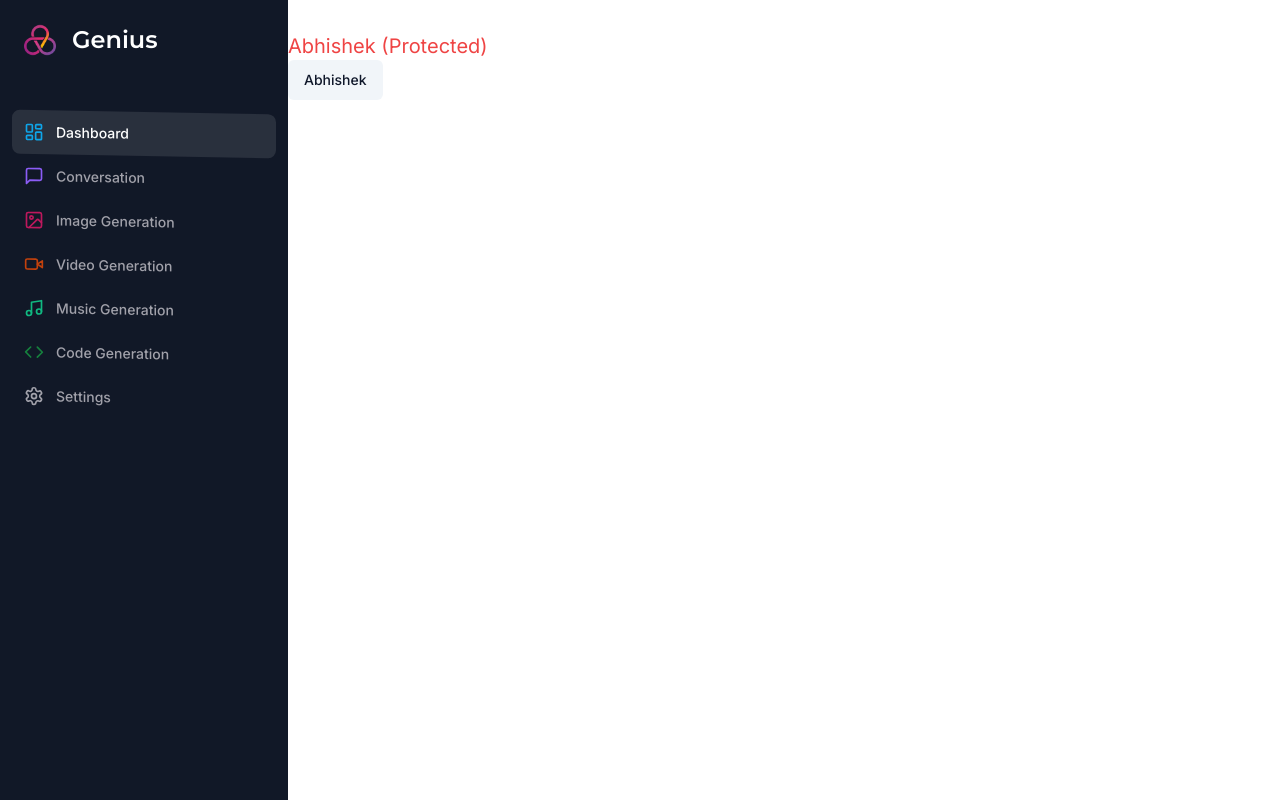
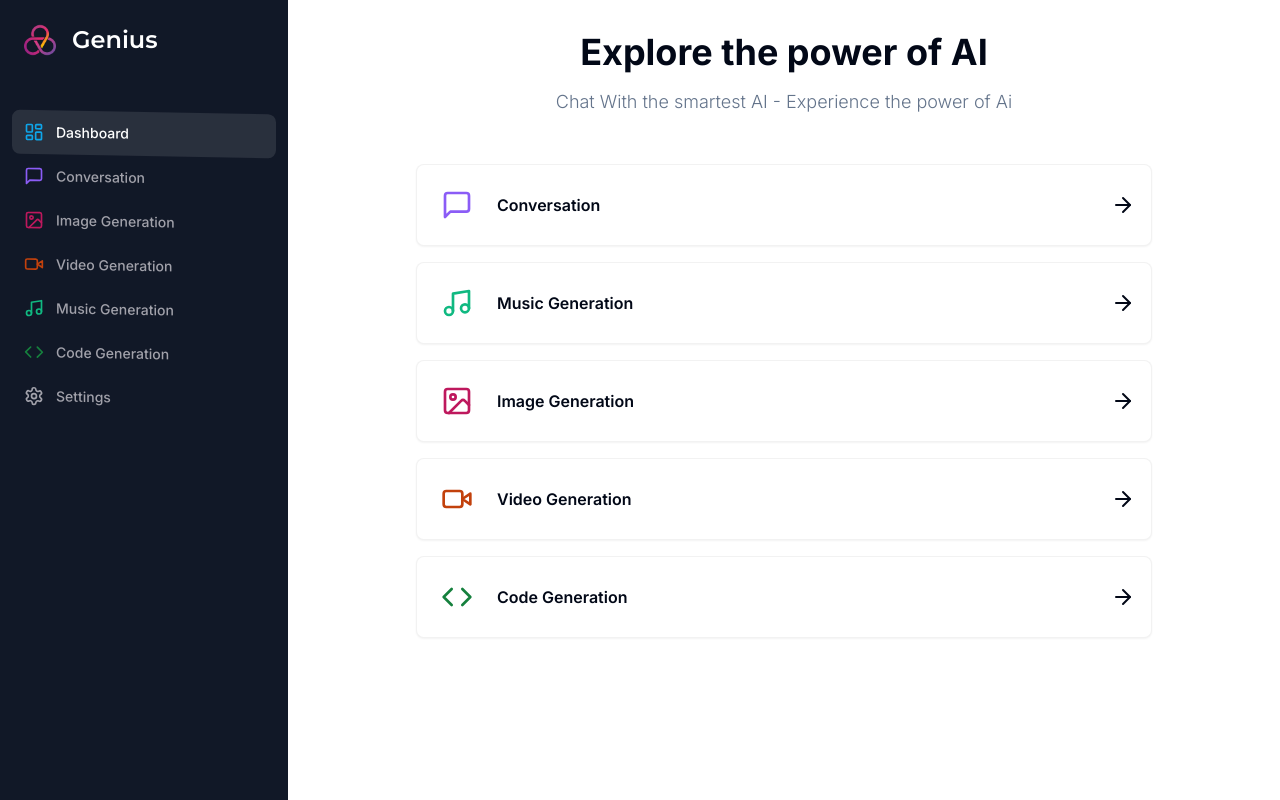
Before and after one commit to iamabhigupta/ai-saas, a Next.js app: page /dashboard in a window 1280 px wide. Built offline with nearby package versions, Linux system fonts and the light colour scheme.

Commit message:
Dashboard page

```diff
--- a/app/(dashboard)/(routes)/dashboard/page.tsx
+++ b/app/(dashboard)/(routes)/dashboard/page.tsx
@@ -1,11 +1,43 @@
-import { Button } from '@/components/ui/button';
+'use client';
+
+import { ArrowRight } from 'lucide-react';
+import { useRouter } from 'next/navigation';
+
+import { Card } from '@/components/ui/card';
+import { tools } from '@/constants';
+import { cn } from '@/lib/utils';
 
 const DashboardPage = () => {
+  const router = useRouter();
+
   return (
-    <>
-      <p className="text-xl text-red-500">Abhishek (Protected)</p>
-      <Button variant="secondary">Abhishek</Button>
-    </>
+    <div>
+      <div className="mb-8 space-y-4">
+        <h2 className="text-2xl md:text-4xl font-bold text-center">
+          Explore the power of AI
+        </h2>
+        <p className="text-muted-foreground font-light text-sm md:text-lg text-center">
+          Chat With the smartest AI - Experience the power of Ai
+        </p>
+      </div>
+      <div className="p-4 md:px-20 lg:px-32 space-y-4">
+        {tools.map((tool) => (
+          <Card
+            onClick={() => router.push(tool.href)}
+            key={tool.href}
+            className="p-4 border-black/5 flex items-center justify-between hover:shadow-md transition cursor-pointer"
+          >
+            <div className="flex items-center gap-x-4">
+              <div className={cn('p-2 w-fit rounded-md', tool.bgColor)}>
+                <tool.icon className={cn('w-8 h-8', tool.color)} />
+              </div>
+              <div className="font-semibold">{tool.label}</div>
+            </div>
+            <ArrowRight />
+          </Card>
+        ))}
+      </div>
+    </div>
   );
 };
 
--- /dev/null
+++ b/components/ui/card.tsx
@@ -0,0 +1,79 @@
+import * as React from "react"
+
+import { cn } from "@/lib/utils"
+
+const Card = React.forwardRef<
+  HTMLDivElement,
+  React.HTMLAttributes<HTMLDivElement>
+>(({ className, ...props }, ref) => (
+  <div
+    ref={ref}
+    className={cn(
+      "rounded-lg border bg-card text-card-foreground shadow-sm",
+      className
+    )}
+    {...props}
+  />
+))
+Card.displayName = "Card"
+
+const CardHeader = React.forwardRef<
+  HTMLDivElement,
+  React.HTMLAttributes<HTMLDivElement>
+>(({ className, ...props }, ref) => (
+  <div
+    ref={ref}
+    className={cn("flex flex-col space-y-1.5 p-6", className)}
+    {...props}
+  />
+))
+CardHeader.displayName = "CardHeader"
+
+const CardTitle = React.forwardRef<
+  HTMLParagraphElement,
+  React.HTMLAttributes<HTMLHeadingElement>
+>(({ className, ...props }, ref) => (
+  <h3
+    ref={ref}
+    className={cn(
+      "text-2xl font-semibold leading-none tracking-tight",
+      className
+    )}
+    {...props}
+  />
+))
+CardTitle.displayName = "CardTitle"
+
+const CardDescription = React.forwardRef<
+  HTMLParagraphElement,
+  React.HTMLAttributes<HTMLParagraphElement>
+>(({ className, ...props }, ref) => (
+  <p
+    ref={ref}
+    className={cn("text-sm text-muted-foreground", className)}
+    {...props}
+  />
+))
+CardDescription.displayName = "CardDescription"
+
+const CardContent = React.forwardRef<
+  HTMLDivElement,
+  React.HTMLAttributes<HTMLDivElement>
+>(({ className, ...props }, ref) => (
+  <div ref={ref} className={cn("p-6 pt-0", className)} {...props} />
+))
+CardContent.displayName = "CardContent"
+
+const CardFooter = React.forwardRef<
+  HTMLDivElement,
+  React.HTMLAttributes<HTMLDivElement>
+>(({ className, ...props }, ref) => (
+  <div
+    ref={ref}
+    className={cn(" flex items-center p-6 pt-0", className)}
+    {...props}
+  />
+))
+CardFooter.displayName = "CardFooter"
+
+export { Card, CardHeader, CardFooter, CardTitle, CardDescription, CardContent }
--- /dev/null
+++ b/constants.ts
@@ -0,0 +1,41 @@
+import { Code, ImageIcon, MessageSquare, Music, VideoIcon } from 'lucide-react';
+
+export const MAX_FREE_COUNTS = 5;
+
+export const tools = [
+  {
+    label: 'Conversation',
+    icon: MessageSquare,
+    href: '/conversation',
+    color: 'text-violet-500',
+    bgColor: 'bg-violet-500/10',
+  },
+  {
+    label: 'Music Generation',
+    icon: Music,
+    href: '/music',
+    color: 'text-emerald-500',
+    bgColor: 'bg-emerald-500/10',
+  },
+  {
+    label: 'Image Generation',
+    icon: ImageIcon,
+    color: 'text-pink-700',
+    bgColor: 'bg-pink-700/10',
+    href: '/image',
+  },
+  {
+    label: 'Video Generation',
+    icon: VideoIcon,
+    color: 'text-orange-700',
+    bgColor: 'bg-orange-700/10',
+    href: '/video',
+  },
+  {
+    label: 'Code Generation',
+    icon: Code,
+    color: 'text-green-700',
+    bgColor: 'bg-green-700/10',
+    href: '/code',
+  },
+];
```
